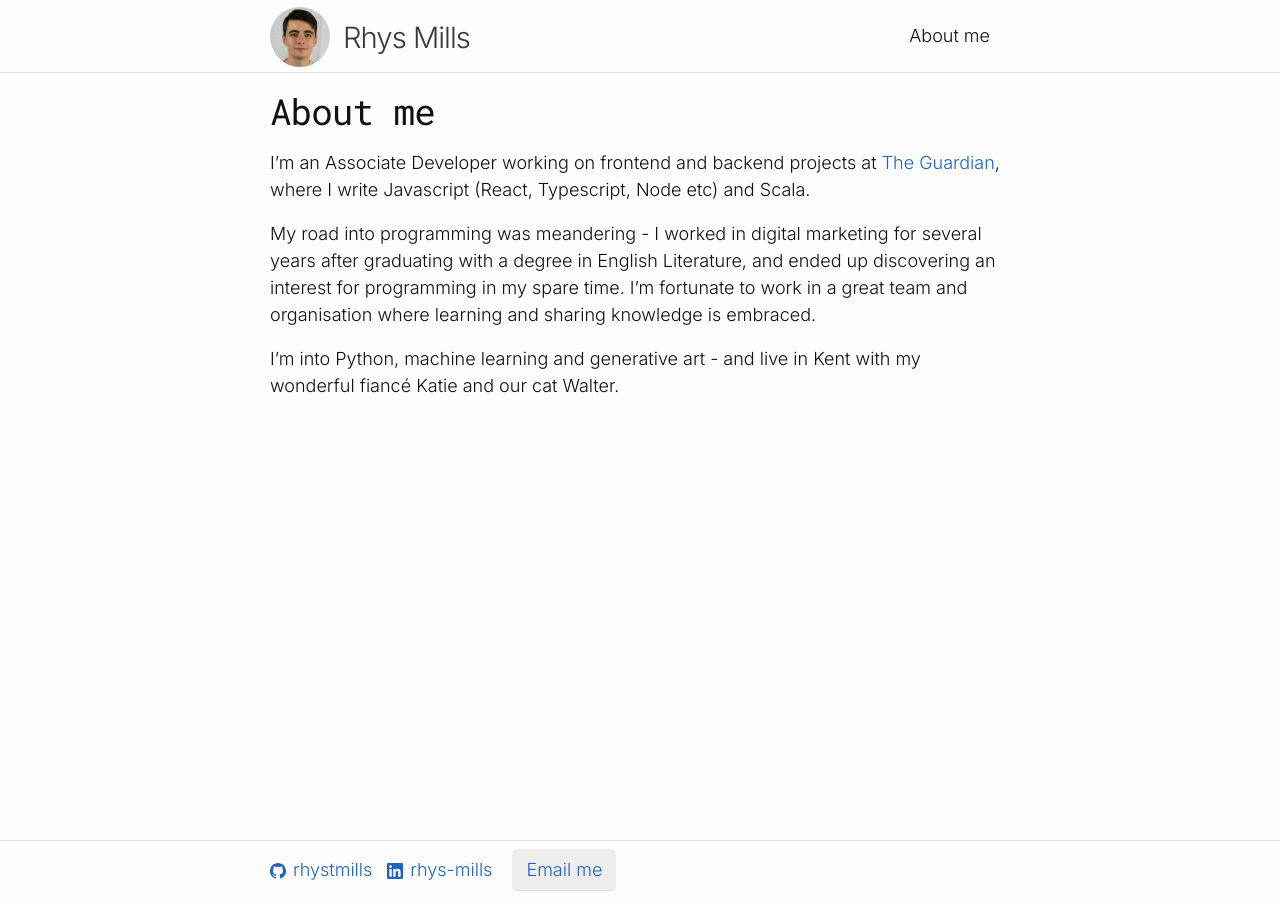
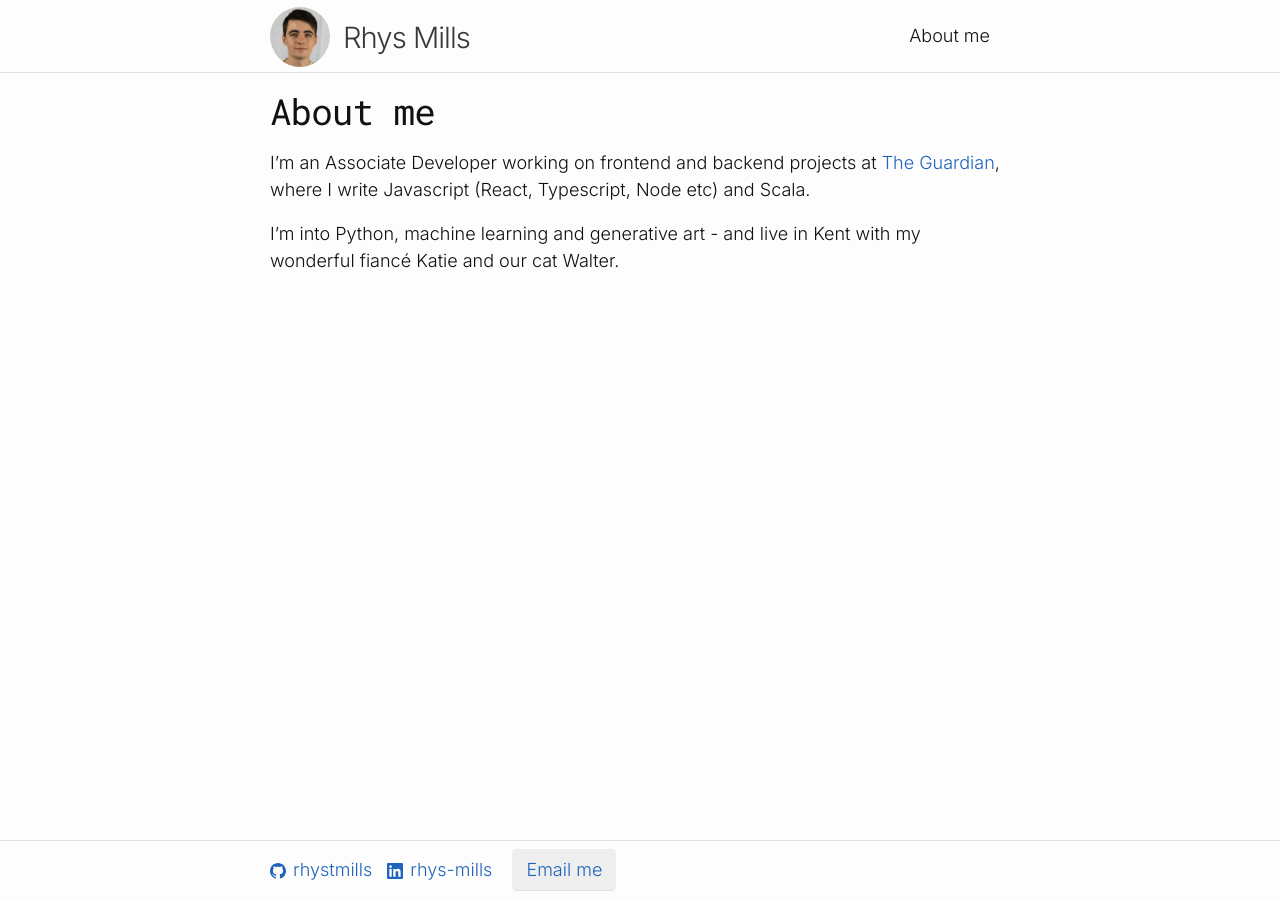
Before and after one commit to rhystmills/rhystmills.github.io, a Jekyll site: the page built from docs/about.md, in a window 1280 px wide. Built offline with Jekyll 4.4.1, drawn with Linux system fonts in a browser that asks for light colours.

Commit message:
Updated About

```diff
--- a/docs/about.md
+++ b/docs/about.md
@@ -6,6 +6,4 @@ permalink: /about/
 
 I'm an Associate Developer working on frontend and backend projects at [The Guardian](https://www.theguardian.com/), where I write Javascript (React, Typescript, Node etc) and Scala.
 
-My road into programming was meandering - I worked in digital marketing for several years after graduating with a degree in English Literature, and ended up discovering an interest for programming in my spare time. I'm fortunate to work in a great team and organisation where learning and sharing knowledge is embraced.
-
 I'm into Python, machine learning and generative art - and live in Kent with my wonderful fiancé Katie and our cat Walter.
```
